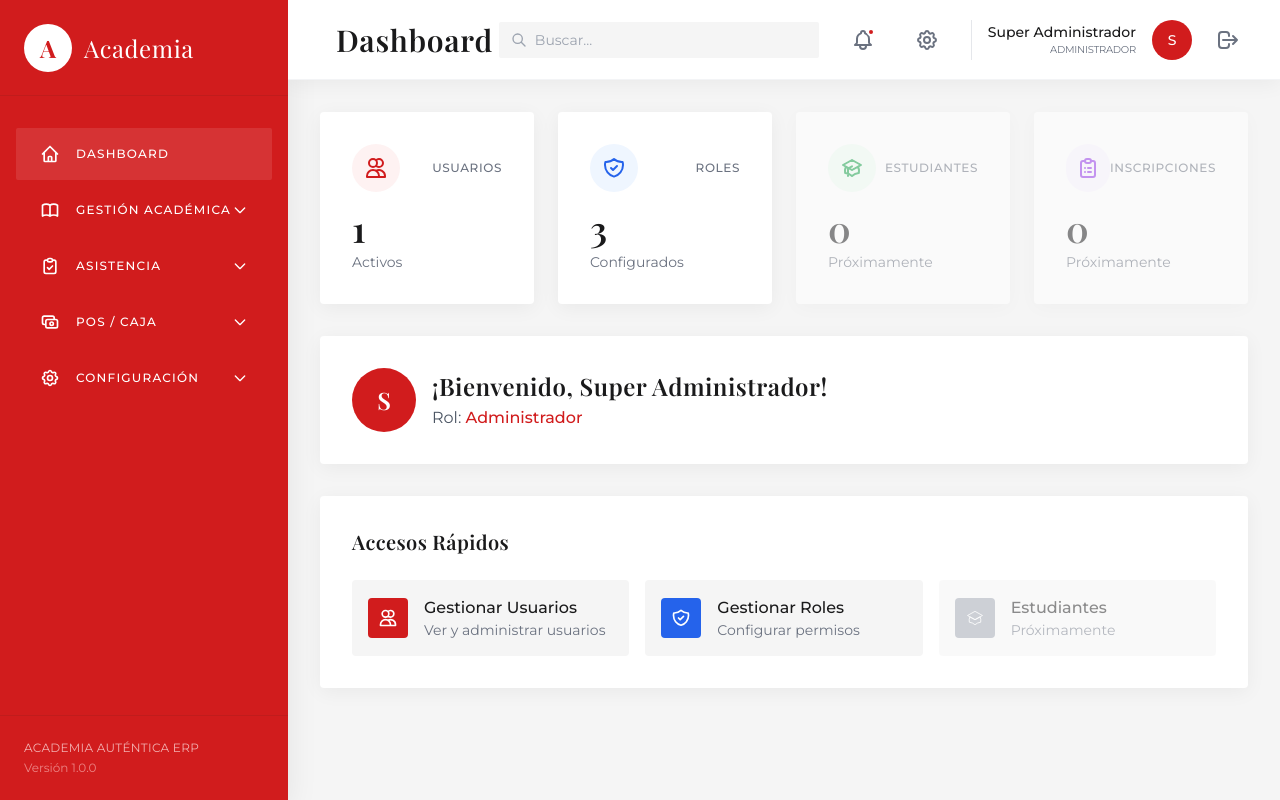
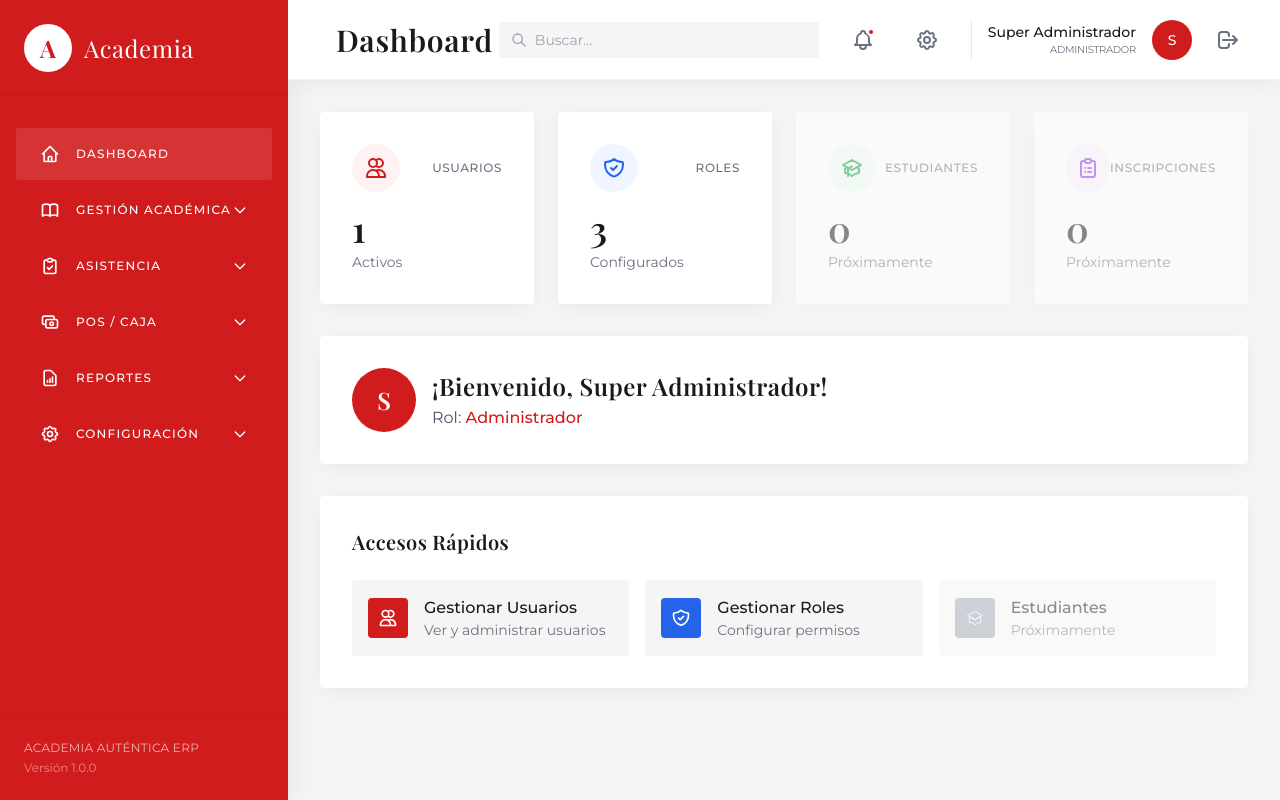
Before and after one commit to jcastillo0940/siga-marisela, a Laravel app: page / in a window 1280 px wide. Run offline with Laravel 12, Linux system fonts and the light colour scheme; a user stored in the database is signed in; data comes from the database, SQL or seed files in the repository; parts of the project's set-up code (start-up, migrations or seed data) failed here and were passed over; some libraries are stand-ins or nearby versions.

Commit message:
Update navigation menu with sales system and reports section
- Add POS - Productos/Servicios link to sales POS
- Add Historial de Ventas link to sales history
- Reorganize POS/Caja menu items with clearer labels
- Add new Reports menu section
- Add Cuentas por Cobrar report link
- Update menu highlighting to include sales.* routes

```diff
--- a/resources/views/layouts/partials/sidebar.blade.php
+++ b/resources/views/layouts/partials/sidebar.blade.php
@@ -86,27 +86,50 @@
             <button onclick="toggleAccordion('pos-menu')"
                     type="button"
                     class="w-full flex items-center justify-between px-4 sm:px-6 py-3 sm:py-4 rounded-sm transition-all duration-300 hover:bg-white hover:bg-opacity-5
-                           {{ request()->routeIs('pos.*') || request()->routeIs('cash-registers.*') || request()->routeIs('payments.*') ? 'bg-white bg-opacity-10' : '' }}">
+                           {{ request()->routeIs('pos.*') || request()->routeIs('cash-registers.*') || request()->routeIs('payments.*') || request()->routeIs('sales.*') ? 'bg-white bg-opacity-10' : '' }}">
                 <div class="flex items-center">
                     <svg class="w-5 h-5 mr-3 sm:mr-4" fill="none" stroke="currentColor" viewBox="0 0 24 24">
                         <path stroke-linecap="round" stroke-linejoin="round" stroke-width="2" d="M17 9V7a2 2 0 00-2-2H5a2 2 0 00-2 2v6a2 2 0 002 2h2m2 4h10a2 2 0 002-2v-6a2 2 0 00-2-2H9a2 2 0 00-2 2v6a2 2 0 002 2zm7-5a2 2 0 11-4 0 2 2 0 014 0z"></path>
                     </svg>
                     <span class="text-xs font-medium tracking-widest uppercase">POS / Caja</span>
                 </div>
-                <svg id="pos-menu-icon" class="w-4 h-4 transition-transform duration-200 {{ request()->routeIs('pos.*') || request()->routeIs('cash-registers.*') || request()->routeIs('payments.*') ? 'rotate-180' : '' }}" fill="none" stroke="currentColor" viewBox="0 0 24 24">
+                <svg id="pos-menu-icon" class="w-4 h-4 transition-transform duration-200 {{ request()->routeIs('pos.*') || request()->routeIs('cash-registers.*') || request()->routeIs('payments.*') || request()->routeIs('sales.*') ? 'rotate-180' : '' }}" fill="none" stroke="currentColor" viewBox="0 0 24 24">
                     <path stroke-linecap="round" stroke-linejoin="round" stroke-width="2" d="M19 9l-7 7-7-7"></path>
                 </svg>
             </button>
-            <div id="pos-menu" class="accordion-content {{ request()->routeIs('pos.*') || request()->routeIs('cash-registers.*') || request()->routeIs('payments.*') ? '' : 'hidden' }} ml-4 sm:ml-8 mt-1 space-y-1">
+            <div id="pos-menu" class="accordion-content {{ request()->routeIs('pos.*') || request()->routeIs('cash-registers.*') || request()->routeIs('payments.*') || request()->routeIs('sales.*') ? '' : 'hidden' }} ml-4 sm:ml-8 mt-1 space-y-1">
                 <a href="{{ route('pos.index') }}"
-                   class="flex items-center px-4 py-2 rounded-sm text-xs hover:bg-white hover:bg-opacity-5 {{ request()->routeIs('pos.*') ? 'text-white font-bold' : 'text-red-100' }}">Punto de Venta</a>
+                   class="flex items-center px-4 py-2 rounded-sm text-xs hover:bg-white hover:bg-opacity-5 {{ request()->routeIs('pos.index') ? 'text-white font-bold' : 'text-red-100' }}">POS - Pagos Estudiantes</a>
+                <a href="{{ route('sales.pos') }}"
+                   class="flex items-center px-4 py-2 rounded-sm text-xs hover:bg-white hover:bg-opacity-5 {{ request()->routeIs('sales.pos') ? 'text-white font-bold' : 'text-red-100' }}">POS - Productos/Servicios</a>
                 <a href="{{ route('cash-registers.index') }}"
                    class="flex items-center px-4 py-2 rounded-sm text-xs hover:bg-white hover:bg-opacity-5 {{ request()->routeIs('cash-registers.*') ? 'text-white font-bold' : 'text-red-100' }}">Gestión de Caja</a>
                 <a href="{{ route('payments.index') }}"
-                   class="flex items-center px-4 py-2 rounded-sm text-xs hover:bg-white hover:bg-opacity-5 {{ request()->routeIs('payments.*') ? 'text-white font-bold' : 'text-red-100' }}">Historial de Pagos</a>
+                   class="flex items-center px-4 py-2 rounded-sm text-xs hover:bg-white hover:bg-opacity-5 {{ request()->routeIs('payments.index') || request()->routeIs('payments.show') || request()->routeIs('payments.create') ? 'text-white font-bold' : 'text-red-100' }}">Historial de Pagos</a>
+                <a href="{{ route('sales.index') }}"
+                   class="flex items-center px-4 py-2 rounded-sm text-xs hover:bg-white hover:bg-opacity-5 {{ request()->routeIs('sales.index') || request()->routeIs('sales.show') ? 'text-white font-bold' : 'text-red-100' }}">Historial de Ventas</a>
             </div>
         </div>
         @endif
+
+        <div class="accordion-menu">
+            <button onclick="toggleAccordion('reports-menu')" type="button"
+                    class="w-full flex items-center justify-between px-4 sm:px-6 py-3 sm:py-4 rounded-sm transition-all duration-300 hover:bg-white hover:bg-opacity-5
+                           {{ request()->routeIs('reports.*') ? 'bg-white bg-opacity-10' : '' }}">
+                <div class="flex items-center">
+                    <svg class="w-5 h-5 mr-3 sm:mr-4" fill="none" stroke="currentColor" viewBox="0 0 24 24">
+                        <path stroke-linecap="round" stroke-linejoin="round" stroke-width="2" d="M9 17v-2m3 2v-4m3 4v-6m2 10H7a2 2 0 01-2-2V5a2 2 0 012-2h5.586a1 1 0 01.707.293l5.414 5.414a1 1 0 01.293.707V19a2 2 0 01-2 2z"></path>
+                    </svg>
+                    <span class="text-xs font-medium tracking-widest uppercase">Reportes</span>
+                </div>
+                <svg id="reports-menu-icon" class="w-4 h-4 transition-transform duration-200 {{ request()->routeIs('reports.*') ? 'rotate-180' : '' }}" fill="none" stroke="currentColor" viewBox="0 0 24 24">
+                    <path stroke-linecap="round" stroke-linejoin="round" stroke-width="2" d="M19 9l-7 7-7-7"></path>
+                </svg>
+            </button>
+            <div id="reports-menu" class="accordion-content {{ request()->routeIs('reports.*') ? '' : 'hidden' }} ml-4 sm:ml-8 mt-1 space-y-1">
+                <a href="{{ route('reports.accounts-receivable') }}" class="flex items-center px-4 py-2 rounded-sm text-xs hover:bg-white hover:bg-opacity-5 {{ request()->routeIs('reports.accounts-receivable*') ? 'text-white font-bold' : 'text-red-100' }}">Cuentas por Cobrar</a>
+            </div>
+        </div>
 
         <div class="accordion-menu">
             <button onclick="toggleAccordion('admin-menu')" type="button"
```
